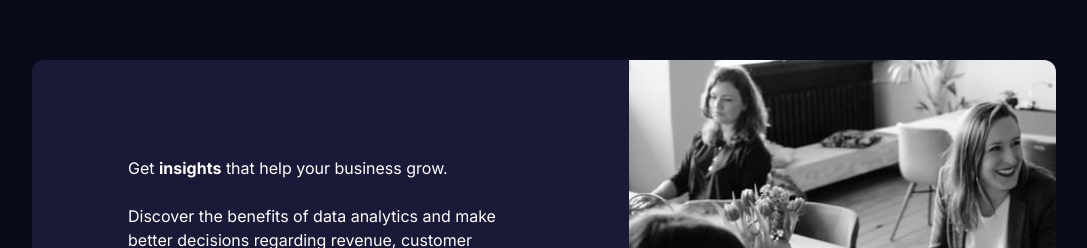
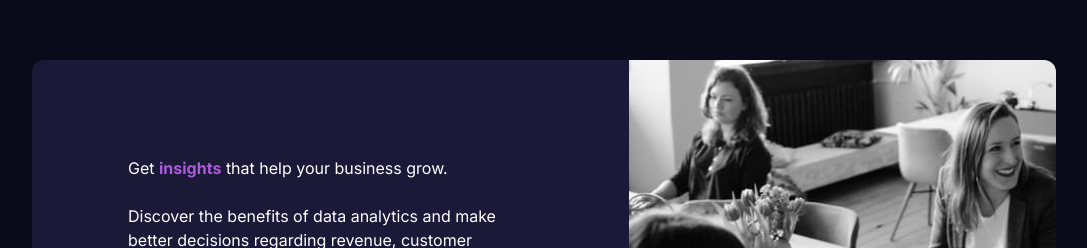
Before and after one commit to JasonSa19/fm-preview-card, a Vue app: page / in a window 1280 px wide. Shown: the part 112-360 px from the top of the page, without its empty margins (96-1183 px from the left). Built offline with nearby package versions, Linux system fonts and the light colour scheme.

Commit message:
import stats style

```diff
--- a/src/assets/scss/style.scss
+++ b/src/assets/scss/style.scss
@@ -11,3 +11,6 @@
 /* Layout */
 @import "layout/header.scss";
 @import "layout/footer.scss";
+
+/* Components */
+@import "layout/components/stats.scss";
```
